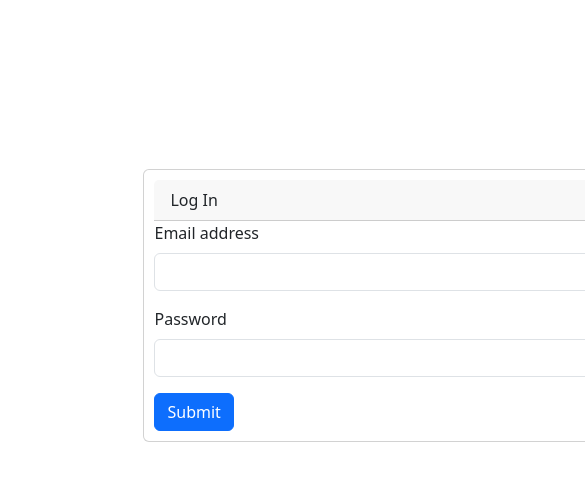
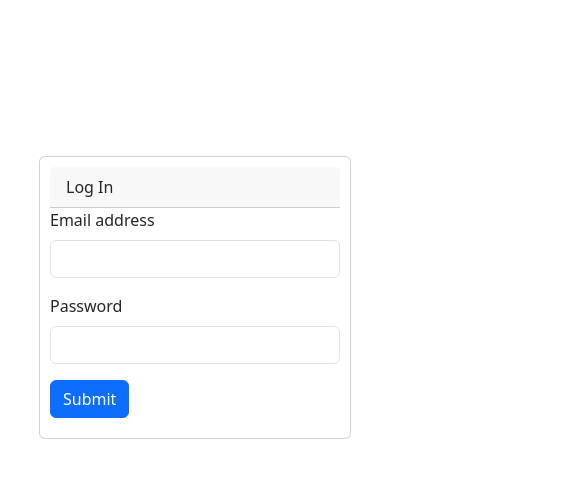
Before and after one commit to mayank-dotcom/fornt, a React (Vite) app: page /log in a window 390 px wide. Shown: the top 480 px of the page, 585 px wide, since content can reach past the window. Built offline with nearby package versions, Linux system fonts and the light colour scheme.

Commit message:
add responsiveness to login page

```diff
--- a/src/components/Css/Sigin.css
+++ b/src/components/Css/Sigin.css
@@ -1,4 +1,4 @@
-.signin-container {
+/* .signin-container {
     display: flex;
     justify-content: center;
     align-items: center;
@@ -77,3 +77,47 @@
         padding-right: 150vh;
     }
   }
+
+   */
+
+   #form_cont {
+    display: flex;
+    justify-content: center;
+    align-items: center;
+    height: 100vh;
+   }
+
+   #form_cont .card {
+    width: 40%;
+    margin: auto;
+    margin-top: 10%;
+    padding: 10px 10px 20px 10px;
+    align-self: center;
+  }
+
+
+  @media (max-width:1000px) {
+    #form_cont .card {
+      width: 80%;
+      margin-top: 20%;
+    }
+  }
+
+  @media (max-width:800px) {
+    #form_cont .card {
+      width: 80%;
+      margin-top: 20%;
+    }
+  }
+
+
+  @media (max-width:500px) {
+    #form_cont .card {
+      margin-top: 40%;
+    }
+  }
+  @media (max-width:350px) {
+    #form_cont .card {
+      margin-top: 60%;
+    }
+  }
--- a/src/components/Signin.jsx
+++ b/src/components/Signin.jsx
@@ -1,7 +1,8 @@
 import React, { useState } from "react";
 import axios from "axios";
 import { useNavigate } from "react-router-dom";
-import "./Css/Sigin.css"
+import "./Css/Sigin.css";
+
 function Signin() {
   const [email, setEmail] = useState("");
   const [password, setPassword] = useState("");
@@ -9,7 +10,10 @@ function Signin() {
   const handleSubmit = async (e) => {
     e.preventDefault();
     try {
-      const res = await axios.post("https://back-ajnk.onrender.com/login", { email, password });
+      const res = await axios.post("https://back-ajnk.onrender.com/login", {
+        email,
+        password,
+      });
       if (res.data.token) {
         localStorage.setItem("token", res.data.token);
         localStorage.setItem("username", res.data.username);
@@ -25,10 +29,7 @@ function Signin() {
 
   return (
     <div id="form_cont">
-      <div
-        className="card"
-        style={{ width: "40%", position: "absolute", left: "70vh", top: "20vh", padding: "10px" }}
-      >
+        <div className="card">
           <div className="card-header">Log In</div>
           <form onSubmit={handleSubmit}>
             <div className="mb-3">
@@ -60,6 +61,7 @@ function Signin() {
             </button>
           </form>
         </div>
+
     </div>
   );
 }
```
Lines whose indentation alone changed are shown as unchanged.
